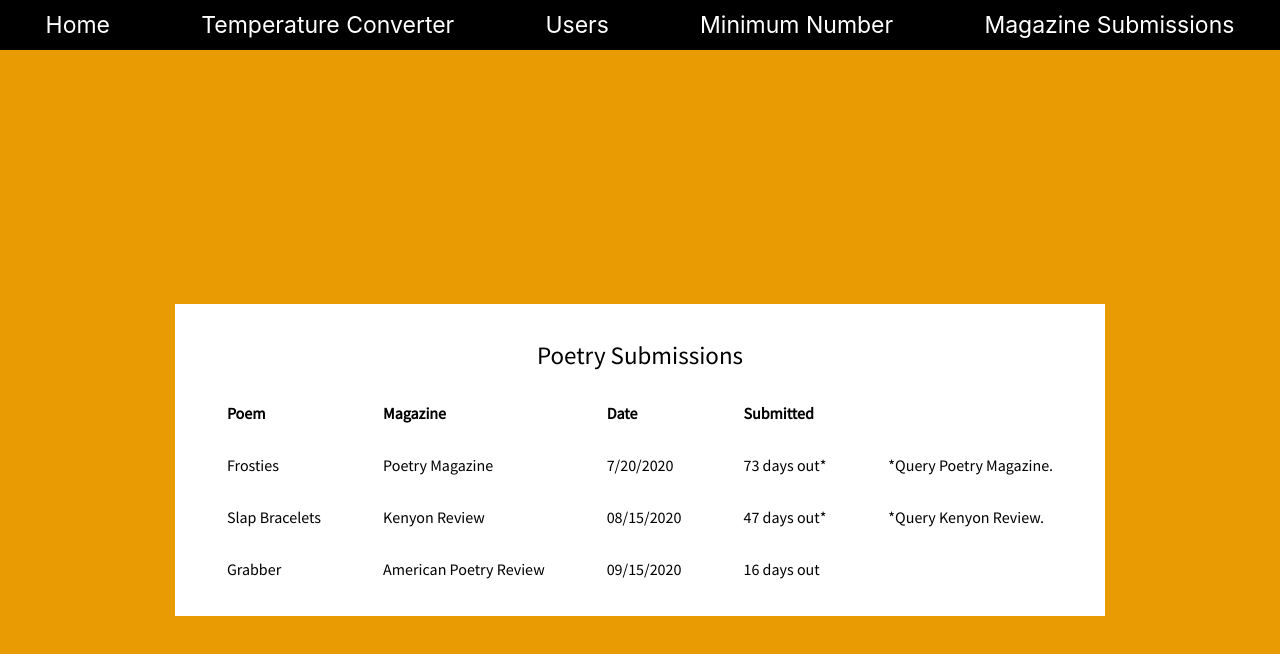
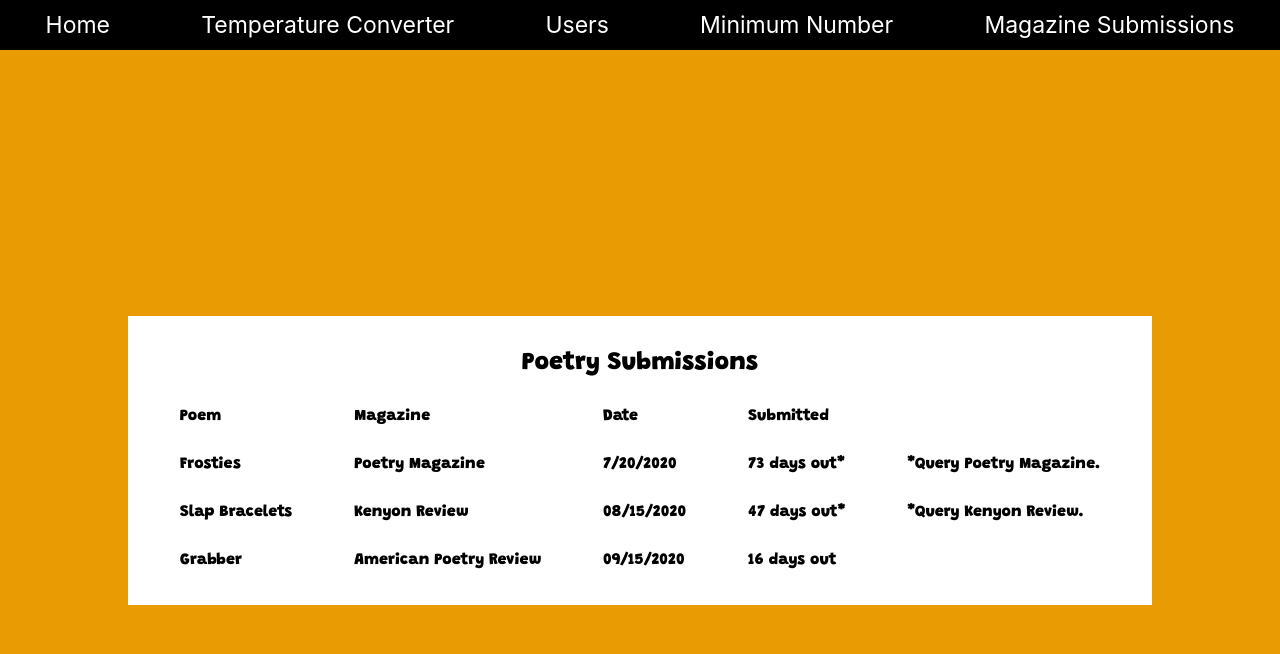
Before and after one commit to ValerieLoveland/frankenstein, a React (Create React App) app: page /mag-sub in a window 1280 px wide. Shown: the top 654 px of the page. Built offline with nearby package versions, Linux system fonts and the light colour scheme.

Commit message:
cleaned up

```diff
--- a/src/App.css
+++ b/src/App.css
@@ -1,7 +1,7 @@
-@import url("https://fonts.googleapis.com/css?family=Source+Sans+Pro&display=swap");
+@import url("https://fonts.googleapis.com/css2?family=Grandstander:wght@900&display=swap");
 
 main {
-  font-family: "Source Sans Pro", sans-serif;
+  font-family: "Grandstander", cursive;
   min-height: 100vh;
   background-color: #e99b04;
   padding: 10px;
@@ -9,7 +9,8 @@ main {
   flex-direction: column;
   align-items: center;
   justify-content: center;
-  font-size: 15px;
+  font-size: 20px;
+  list-style-type: "none";
 }
 
 .App-header {
--- a/src/shared/Card.tsx
+++ b/src/shared/Card.tsx
@@ -7,7 +7,6 @@ export const Card: React.FC<CardProps> = (props) => {
         backgroundColor: "white",
         fontSize: "16px",
         padding: "20px ",
-        listStyleType: "none",
       }}
     >
       <header
```
